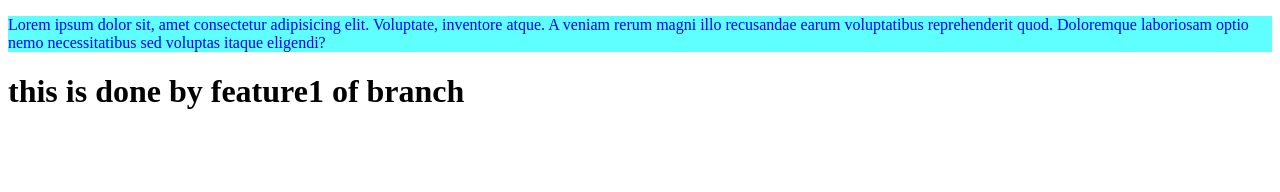
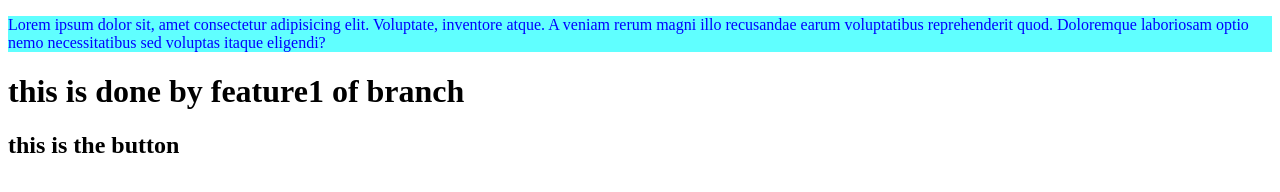
Before and after one commit to Hemant-gupta2006/localreposi, a plain HTML site: page index.html in a window 1280 px wide. Drawn offline with Linux system fonts and the light colour scheme.

Commit message:
added button

```diff
--- a/index.html
+++ b/index.html
@@ -14,6 +14,7 @@
         itaque eligendi?
     </p>
     <h1>this is done by feature1 of branch</h1>
+    <h2>this is the button</h2>
 
 </body>
 
```
